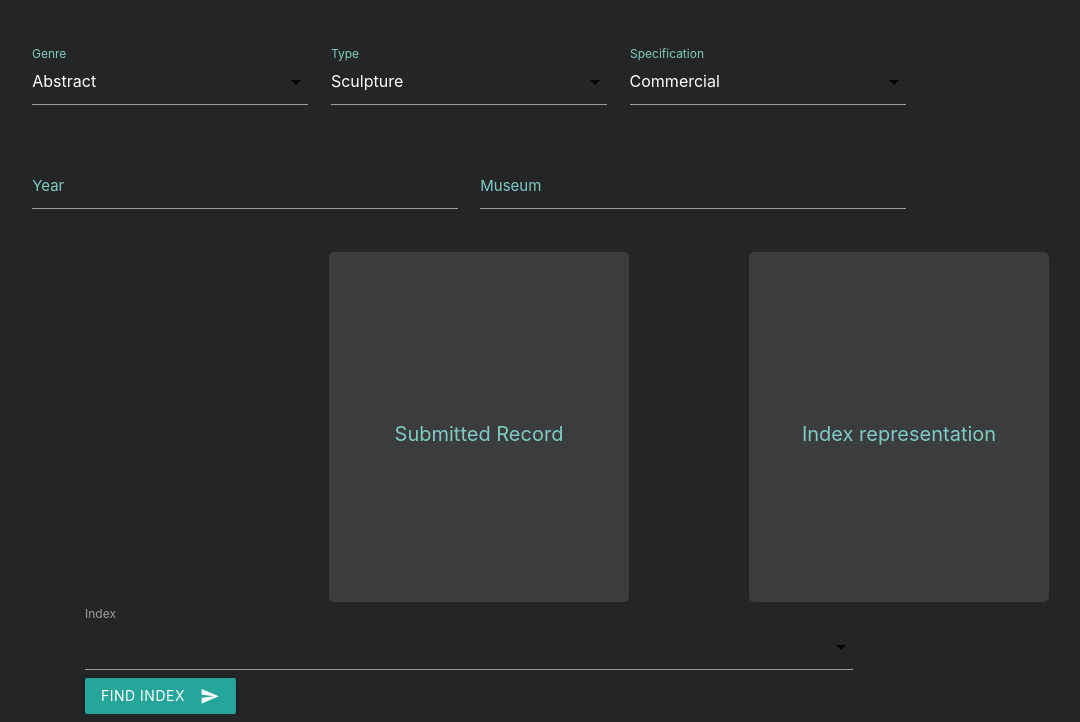
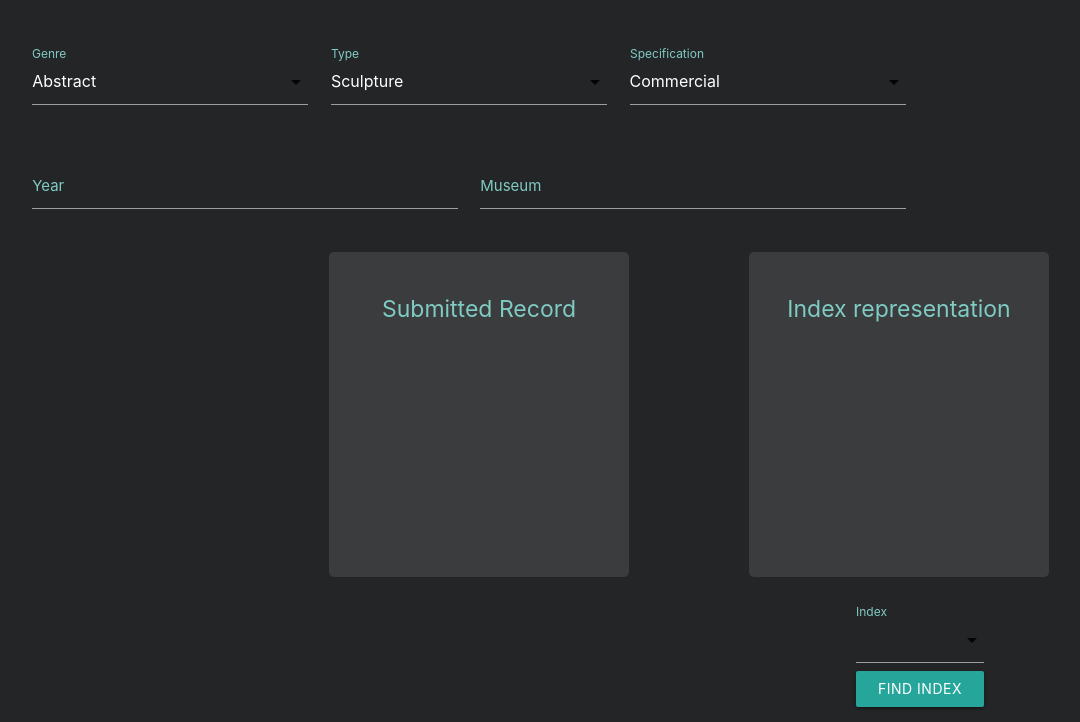
Before and after one commit to SeraW/SCS-shopping, a PHP site: page /artwork.php in a window 1280 px wide. Shown: the part 175-897 px from the top of the page, without its empty margins (171-1251 px from the left). Run offline with PHP 8.4, Linux system fonts and the light colour scheme.

Commit message:
adjust css

```diff
--- a/lab2/artwork.css
+++ b/lab2/artwork.css
@@ -58,12 +58,11 @@
 
   .box{
 
-      display:flex;
+    text-align: center;
     justify-content: center;
     align-items: center;
-      flex-direction: column;
     width: 300px;
-      height: 350px;
+    height: 325px;
     border-radius: 5px;
     background:#3a3c3d;
     padding: 10px;
@@ -90,12 +89,14 @@
 
   .box h2{
       color:#80cbc4;
-      font-size: 20px;
+      font-size: 23px;
   }
 
   #index-form{
-      margin:auto;
-      width: 60%;
+      width: 10%;
+      position: absolute;
+      right: 125px;
+      padding-top: 2%;
   }
 
   #index-form select{
--- a/lab2/artwork.php
+++ b/lab2/artwork.php
@@ -113,8 +113,9 @@
         </div>
     </div>
     <form action="" method="POST" id="index-form">
-        <label for="index" class="active">Index</label>
-        <select name="index">
+        <div class="input-field">
+            <label for="index" class="active">Index</label>
+            <select name="index"></div>
             <?php
                 if ($_SERVER["REQUEST_METHOD"] == "POST"){
                         echoDropdown();
```
Lines whose indentation alone changed are shown as unchanged.
